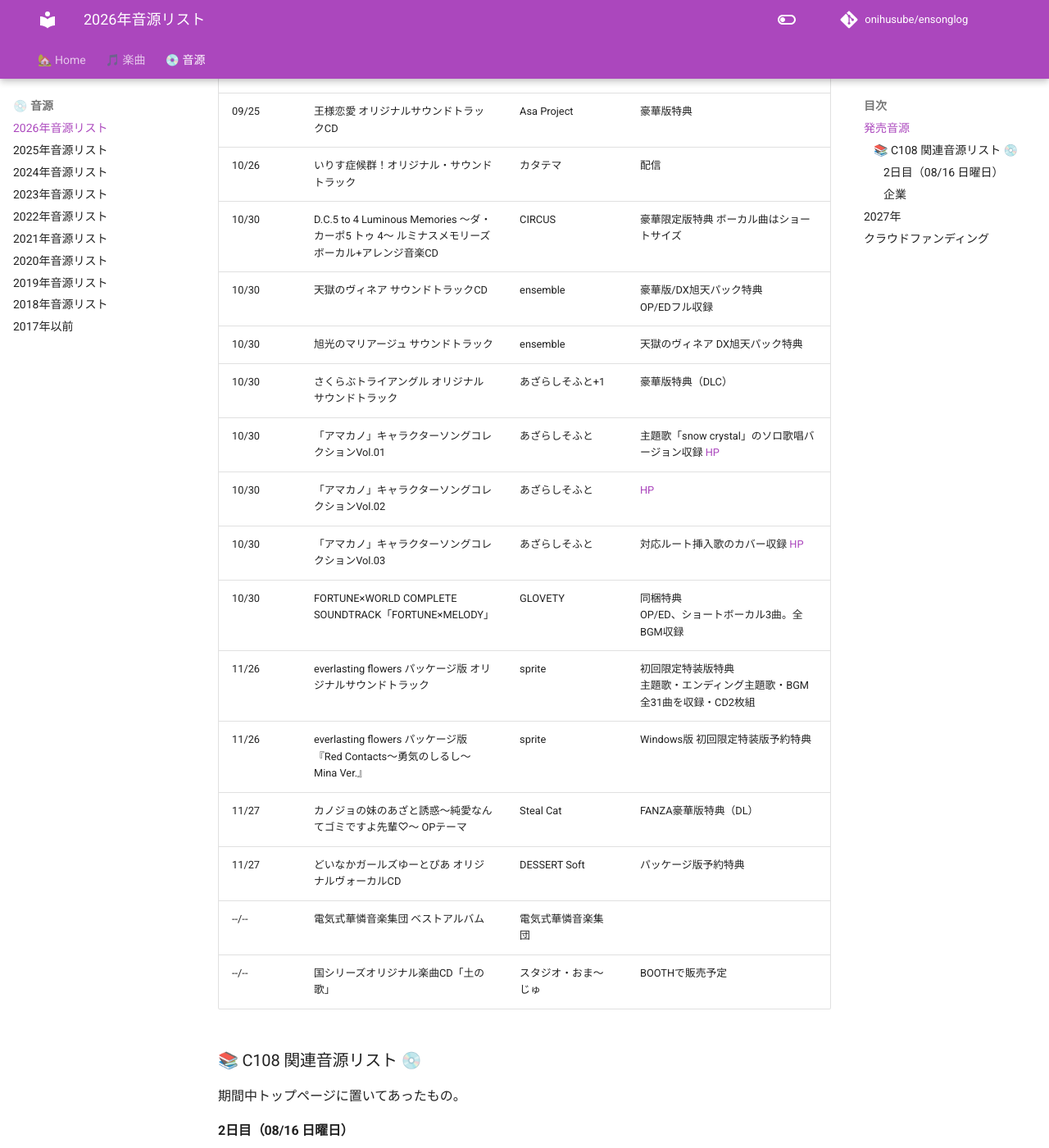
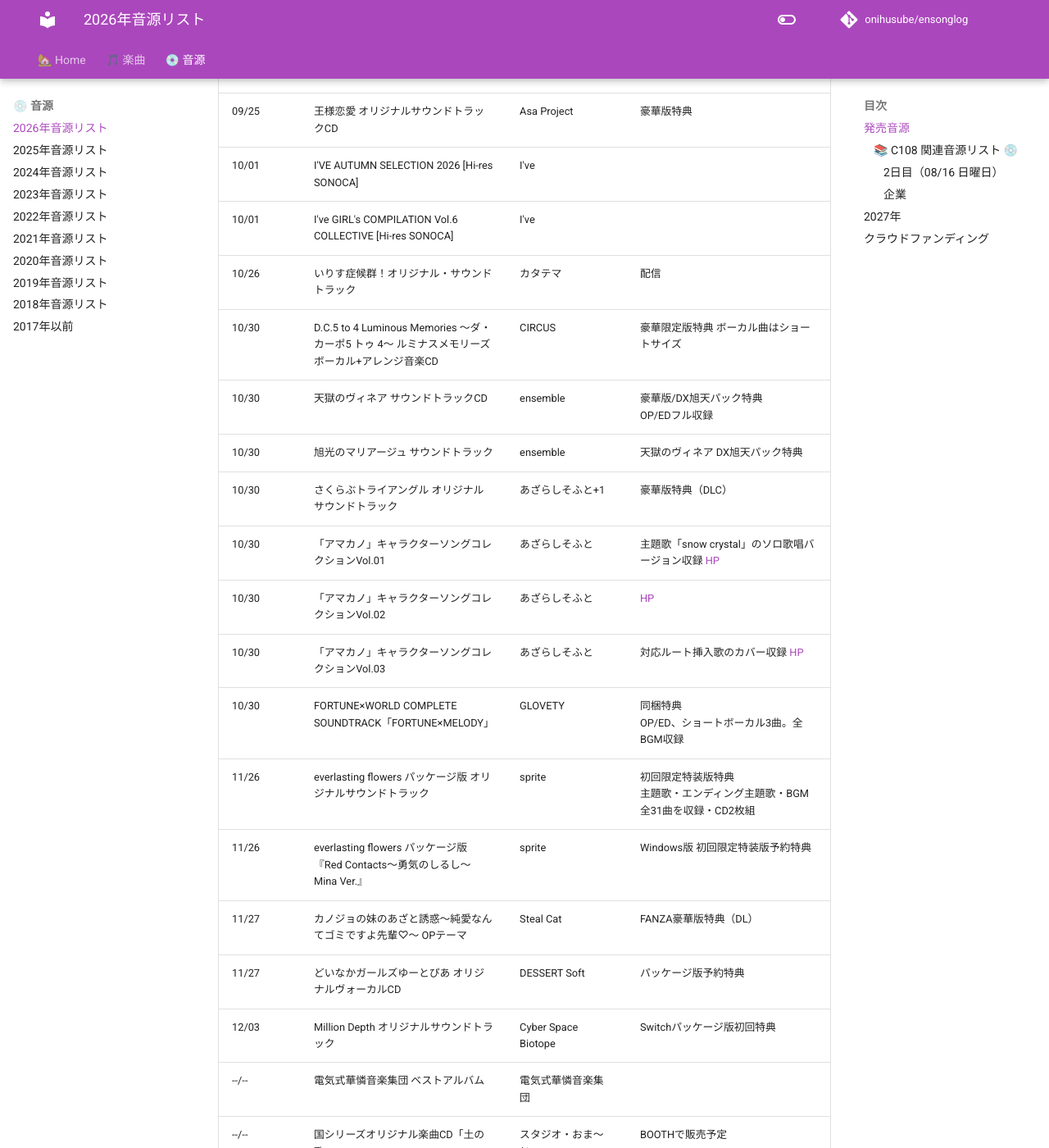
Before and after one commit to onihusube/ensonglog, an MkDocs documentation site: the page built from docs/2026/音源.md, in a window 1280 px wide and 1400 px high, scrolled down 13185 px. Shown: the whole window at 82% size. Built offline with MkDocs 1.6.1 and Material for MkDocs 9.7.7, drawn with Linux system fonts in a browser that asks for light colours; comment, search, counter and statistics services are not loaded.

Commit message:
音源追加

```diff
--- a/docs/2026/音源.md
+++ b/docs/2026/音源.md
@@ -190,6 +190,8 @@
 | 09/26 | [Key Concept Arrange Album “Songs on the Breeze” ～KSL Live World 2026～](./音源個別/Key%20Concept%20Arrange%20Album%20“Songs%20on%20the%20Breeze”.md) | Key | KSL Live World 2026 |
 | 09/26 | 『anemoi』特製オルゴール | Key | KSL Live World 2026 </br> 「エタニクル」のオルゴールバージョン |
 | 09/25 | 王様恋愛 オリジナルサウンドトラックCD | Asa Project | 豪華版特典 |
+| 10/01 | I'VE AUTUMN SELECTION 2026 [Hi-res SONOCA] | I've |  |
+| 10/01 | I've GIRL's COMPILATION Vol.6 COLLECTIVE  [Hi-res SONOCA]  | I've |  |
 | 10/26 | いりす症候群！オリジナル・サウンドトラック | カタテマ | 配信 |
 | 10/30 | D.C.5 to 4 Luminous Memories ～ダ・カーポ5 トゥ 4～ ルミナスメモリーズ ボーカル+アレンジ音楽CD | CIRCUS | 豪華限定版特典 ボーカル曲はショートサイズ |
 | 10/30 | 天獄のヴィネア サウンドトラックCD | ensemble | 豪華版/DX旭天パック特典 </br> OP/EDフル収録 |
@@ -203,6 +205,7 @@
 | 11/26 | everlasting flowers パッケージ版 『Red Contacts〜勇気のしるし〜 Mina Ver.』 | sprite | Windows版 初回限定特装版予約特典 |
 | 11/27 | カノジョの妹のあざと誘惑～純愛なんてゴミですよ先輩♡～ OPテーマ | Steal Cat | FANZA豪華版特典（DL） |
 | 11/27 | どいなかガールズゆーとぴあ オリジナルヴォーカルCD | DESSERT Soft | パッケージ版予約特典 |
+| 12/03 | Million Depth オリジナルサウンドトラック | Cyber Space Biotope | Switchパッケージ版初回特典 |
 | --/-- | 電気式華憐音楽集団 ベストアルバム | 電気式華憐音楽集団 |  |
 | --/-- | 国シリーズオリジナル楽曲CD「土の歌」 | スタジオ・おま～じゅ | BOOTHで販売予定 |
 
```
